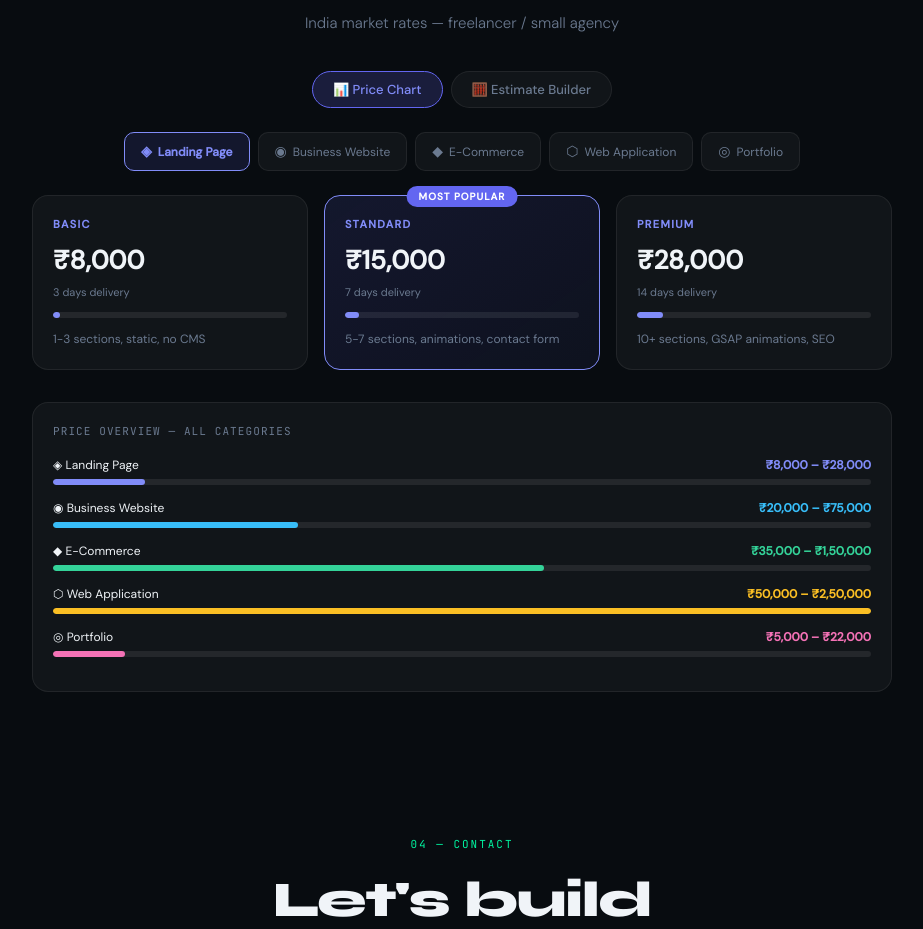
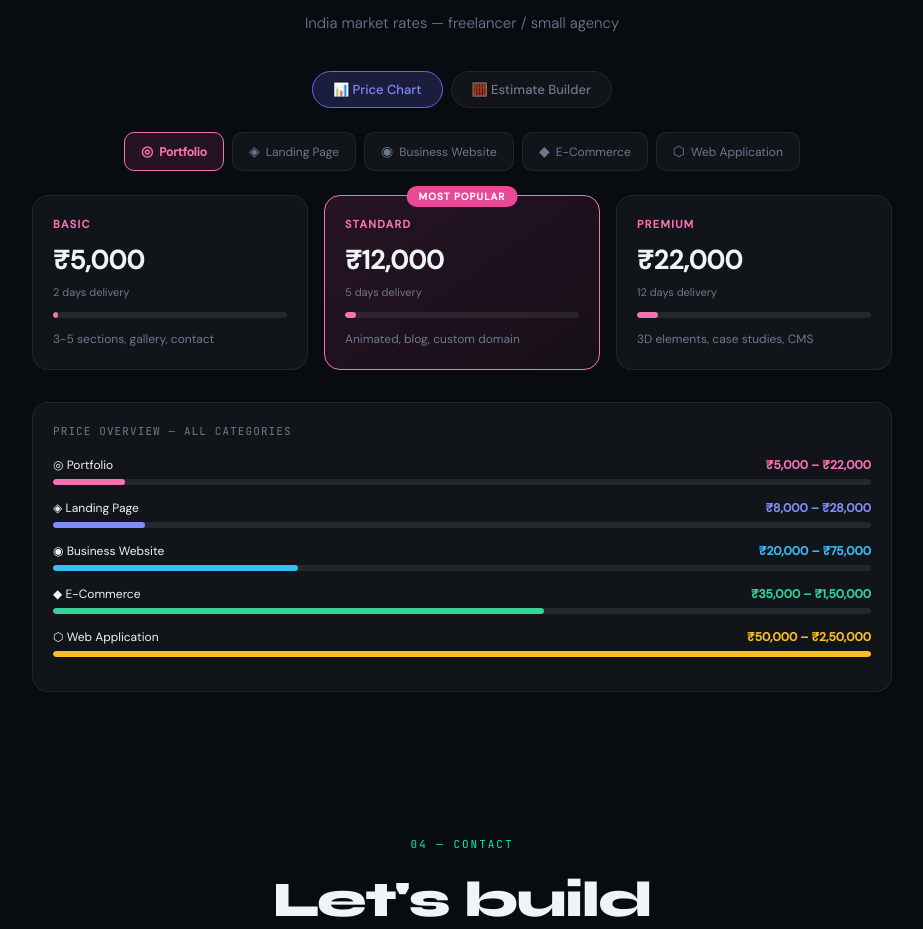
Before and after one commit to chanduSingh-byte/PorffollioWeb, a React (Vite) app: page / in a window 1280 px wide. Shown: the part 2920-3849 px from the top of the page, without its empty margins (178-1101 px from the left). Built offline with nearby package versions, Linux system fonts and the light colour scheme.

Commit message:
PriceingListUpdated

```diff
--- a/src/portfollio.jsx
+++ b/src/portfollio.jsx
@@ -44,6 +44,14 @@ const PHOTO_URL = "/me.jpeg";
 const pricingData = {
   categories: [
     {
+      id: "portfolio", label: "Portfolio", icon: "◎", color: "#ec4899", darkColor: "#f472b6",
+      tiers: [
+        { name: "Basic", price: 5000, deliverables: "3-5 sections, gallery, contact", days: 2 },
+        { name: "Standard", price: 12000, deliverables: "Animated, blog, custom domain", days: 5 },
+        { name: "Premium", price: 22000, deliverables: "3D elements, case studies, CMS", days: 12 },
+      ],
+    },
+    {
       id: "landing", label: "Landing Page", icon: "◈", color: "#6366f1", darkColor: "#818cf8",
       tiers: [
         { name: "Basic", price: 8000, deliverables: "1-3 sections, static, no CMS", days: 3 },
@@ -73,14 +81,6 @@ const pricingData = {
         { name: "Basic", price: 50000, deliverables: "Auth, CRUD, simple dashboard", days: 21 },
         { name: "Standard", price: 120000, deliverables: "React + Node, DB, REST API", days: 45 },
         { name: "Premium", price: 250000, deliverables: "Microservices, real-time, scalable infra", days: 90 },
-      ],
-    },
-    {
-      id: "portfolio", label: "Portfolio", icon: "◎", color: "#ec4899", darkColor: "#f472b6",
-      tiers: [
-        { name: "Basic", price: 5000, deliverables: "3-5 sections, gallery, contact", days: 2 },
-        { name: "Standard", price: 12000, deliverables: "Animated, blog, custom domain", days: 5 },
-        { name: "Premium", price: 22000, deliverables: "3D elements, case studies, CMS", days: 12 },
       ],
     },
   ],
@@ -540,7 +540,7 @@ function PricingBar({ value, max, color }) {
 
 // ─── WEB PRICING CHART SECTION ───────────────────────────────────────────────
 function WebPricingChart() {
-  const [activeCategory, setActiveCategory] = useState("landing");
+  const [activeCategory, setActiveCategory] = useState("portfolio");
   const [selectedTier, setSelectedTier] = useState(null);
   const [selectedAddons, setSelectedAddons] = useState([]);
   const [view, setView] = useState("chart");
```
